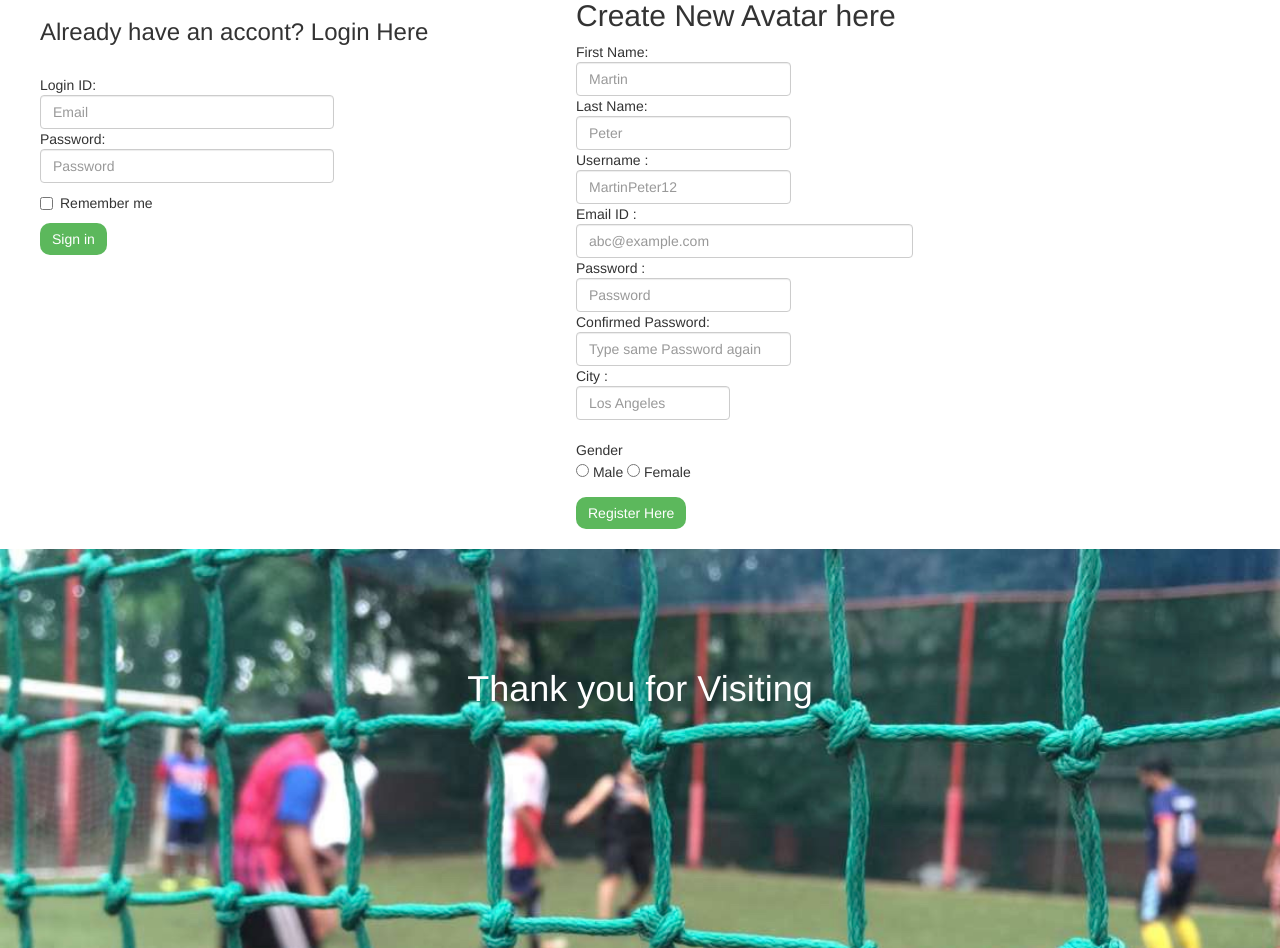
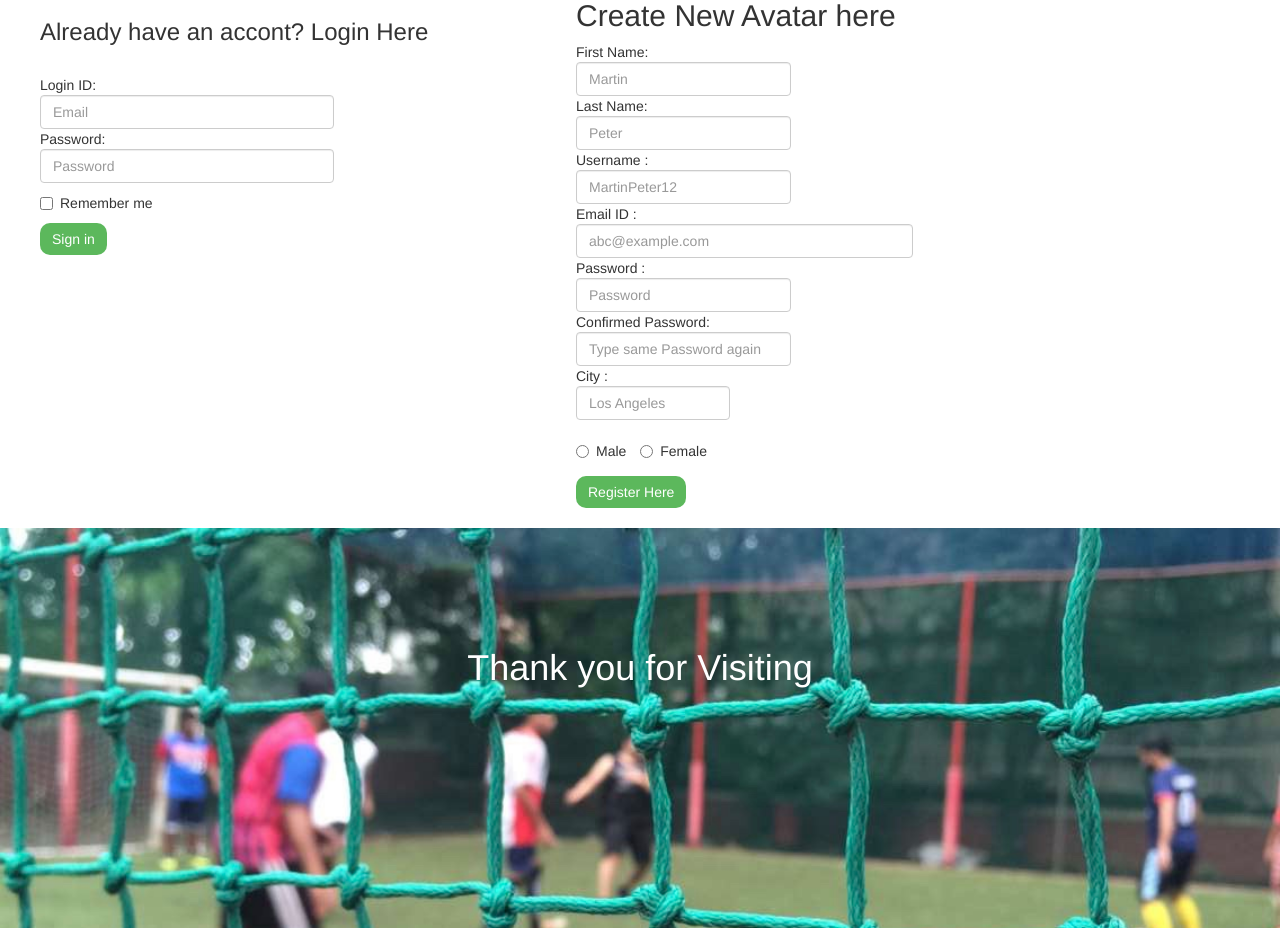
Before and after one commit to hardikp24/Scrolling-Web-Mac, a PHP site: page /register.php in a window 1280 px wide. Shown: the part 101-1049 px from the top of the page. Run offline with PHP 8.4, Linux system fonts and the light colour scheme; some libraries are stand-ins or nearby versions.

Commit message:
Add files via upload

```diff
--- a/register.php
+++ b/register.php
@@ -64,17 +64,15 @@
 						</div>
 			</div><br>
 
-				<div class="control-group">Gender
-					<div class="controls">
-					<input name="gender" id="gender-0" value="Male" type="radio">
-					Male
-					</label>
-					<input name="gender" id="gender-1" value="Female" type="radio">
-					Female
-					</label>
-				</div>
-				</div>
+			<label class="radio-inline">
+				<input type="radio" name="inlineRadioOptions" id="inlineRadio1" value="option1">Male
+			</label>
+			<label class="radio-inline">
+				<input type="radio" name="inlineRadioOptions" id="inlineRadio2" value="option2">Female
+			</label>
+
 		</div>
+
 	<button type="submit" class="btn btn-success">Register Here </button>
 </form>
 
```
